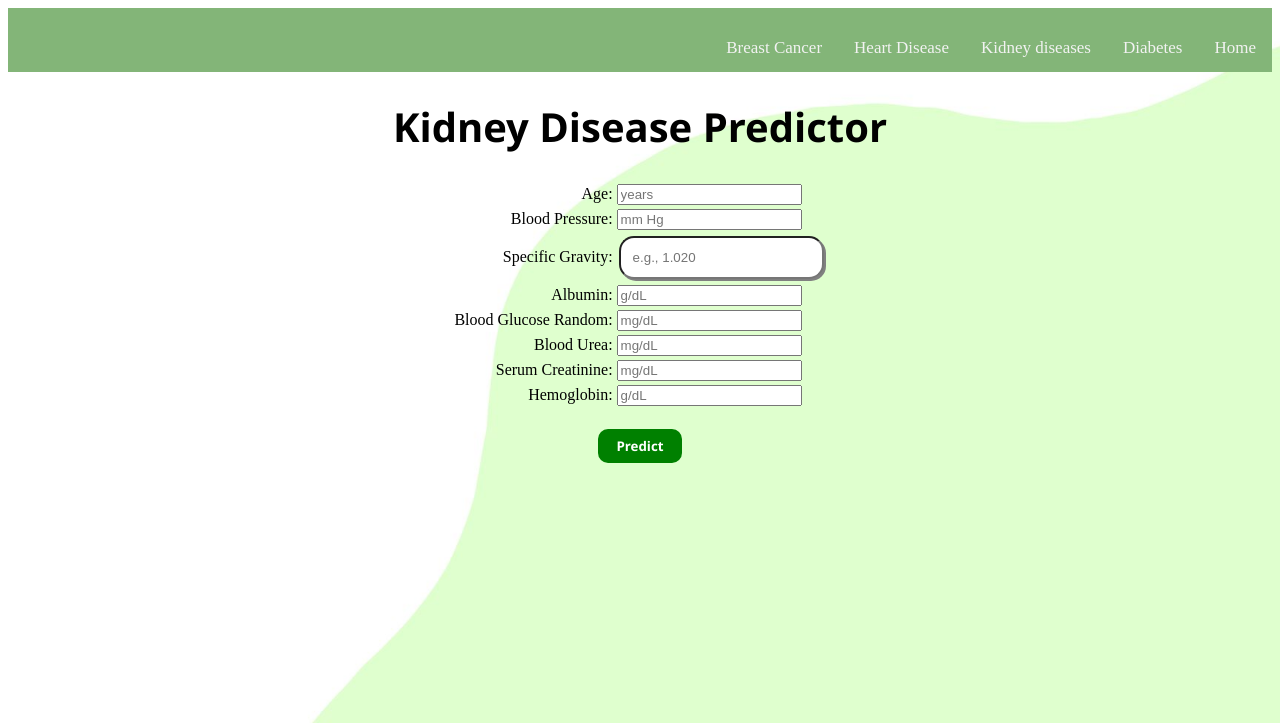
After one commit to hannahkamillia/DjangoProject, a Django app: page /menu/kidney in a window 1280 px wide. The commit adds this page. Shown: the top 723 px of the page. Run offline with Django 5.2, Linux system fonts and the light colour scheme.

Commit message:
initital

```diff
--- a/DiabetesPrediction/DiabetesPrediction/templates/heart.html
+++ b/DiabetesPrediction/DiabetesPrediction/templates/heart.html
@@ -64,10 +64,6 @@
             padding: 8px 18px;
             cursor: pointer;
             margin: 20px;
-        }
-
-        td{
-
         }
     </style>
 
--- /dev/null
+++ b/DiabetesPrediction/DiabetesPrediction/templates/kidney.html
@@ -0,0 +1,108 @@
+{%load static%}
+
+<!DOCTYPE html>
+<html lang="en">
+<head>
+    <meta charset="UTF-8">
+    <title>Kidney Disease Predictor</title>
+    <style>
+        body{
+            background-image:url("{% static '\diabetespredict\images\background.jpg'%}");
+            background-repeat: no-repeat;
+            background-attachment: fixed;
+            background-size: cover;
+        }
+        .topnav {
+            background-color: #83b578;
+            overflow: hidden;
+        }
+        .topnav a {
+            float: right;
+            color: #f2f2f2;
+            text-align: center;
+            padding: 14px 16px;
+            text-decoration: none;
+            font-size: 17px;
+        }
+        .topnav a:hover {
+            background-color: #111;
+        }
+        h1 {
+            text-align: center;
+            font-family: 'Segoe UI', Tahoma, Geneva, Verdana, sans-serif;
+            font-size: 40px;
+            color: black;
+        }
+        input[type=text] {
+            padding: 12px 12px;
+            margin: 2px;
+            box-sizing: border-box;
+            border-radius: 15px;
+            box-shadow: 2px 2px gray;
+        }
+        input[type=submit] {
+            background-color: green;
+            border: 2px;
+            color: #ffff;
+            border-radius: 10px;
+            font-family: 'Segoe UI', Tahoma, Geneva, Verdana, sans-serif;
+            font-weight: bold;
+            padding: 8px 18px;
+            cursor: pointer;
+            margin: 20px;
+        }
+    </style>
+
+</head>
+<body>
+    <div class = 'topnav'>
+        <ul>
+            <a href="home">Home</a>
+            <a href="predict">Diabetes</a>
+            <a href="kidney">Kidney diseases</a>
+            <a href="about.asp">Heart Disease</a>
+            <a href="about.asp">Breast Cancer</a>
+          </ul>
+      </div>
+      <div align = "center" class = "main">
+        <h1>Kidney Disease Predictor</h1>
+        <form action="kidney_result">
+            <table>
+                <tr>
+                    <td align="right">Age: </td>
+                    <td align="left"><input type="number" name="n1" placeholder="years" required></td>
+                </tr>
+                <tr>
+                    <td align="right">Blood Pressure: </td>
+                    <td align="left"><input type="number" name="n2" placeholder="mm Hg" required></td>
+                </tr>
+                <tr>
+                    <td align="right">Specific Gravity: </td>
+                    <td align="left"><input type="text" name="n3" placeholder="e.g., 1.020" required></td>
+                </tr>
+                <tr>
+                    <td align="right">Albumin: </td>
+                    <td align="left"><input type="number" name="n4" placeholder="g/dL" required></td>
+                </tr>
+                <tr>
+                    <td align="right">Blood Glucose Random: </td>
+                    <td align="left"><input type="number" name="n5" placeholder="mg/dL" required></td>
+                </tr>
+                <tr>
+                    <td align="right">Blood Urea: </td>
+                    <td align="left"><input type="number" name="n6" placeholder="mg/dL" required></td>
+                </tr>
+                <tr>
+                    <td align="right">Serum Creatinine: </td>
+                    <td align="left"><input type="number" name="n7" placeholder="mg/dL" required></td>
+                </tr>
+                <tr>
+                    <td align="right">Hemoglobin: </td>
+                    <td align="left"><input type="number" name="n8" placeholder="g/dL" required></td>
+                </tr>
+            </table>
+            <input type="submit" value="Predict">
+        </form>
+       </div>
+</body>
+</html>
--- a/DiabetesPrediction/DiabetesPrediction/templates/menu.html
+++ b/DiabetesPrediction/DiabetesPrediction/templates/menu.html
@@ -79,7 +79,7 @@
         <ul>
             <a href="home">Home</a>
             <a href="predict">Diabetes</a>
-            <a href="contact.asp">Kidney diseases</a>
+            <a href="kidney">Kidney diseases</a>
             <a href="heart">Heart Disease</a>
             <a href="breast">Breast Cancer</a>
           </ul>
@@ -109,7 +109,9 @@
                                 <img class="card-img-top" src="\static\diabetespredict\images\menu3.png" width = "100">
 								<h4>Kidney Disease</h4>
 								<p>Lorem ipsum dolor sit amet, consectetur adipiscing elit. Proin sapien augue, dictum et gravida et, viverra et est. </p>
-							    <button type="button" class="btn btn-primary site-btn">Start Right Now</button>
+							    <form action = 'kidney'>
+                                    <button type="submit" class="btn btn-primary site-btn">Start Right Now</button>
+                                </form>
 							</div>
 						</div> <!-- End Col -->
 
--- a/DiabetesPrediction/DiabetesPrediction/urls.py
+++ b/DiabetesPrediction/DiabetesPrediction/urls.py
@@ -43,6 +43,10 @@ urlpatterns = [
     path('menu/menu/breast', views.breast),
     path('menu/breast_result', views.breast_result),
     path('breast/breast_result', views.breast_result),
+    path('menu/kidney', views.kidney),
+    path('menu/menu/kidney', views.kidney),
+    path('menu/kidney_result', views.kidney_result),
+    path('menu/kidney_result', views.kidney_result),
 
 
     # Positive/Negative pages
--- a/DiabetesPrediction/DiabetesPrediction/views.py
+++ b/DiabetesPrediction/DiabetesPrediction/views.py
@@ -4,6 +4,7 @@ import matplotlib.pyplot as plt
 import seaborn as sns
 from sklearn.model_selection import train_test_split
 from sklearn.linear_model import LogisticRegression
+from sklearn.ensemble import RandomForestClassifier
 from sklearn.metrics import accuracy_score
 from sklearn.preprocessing import StandardScaler
 
@@ -32,9 +33,12 @@ def heart(request):
 def breast(request):
     return render(request, 'breast.html')
 
+def kidney(request):
+    return render(request, 'kidney.html')
+
 #!Read the data from the diabetes dataset
 def diabetes_result(request):
-    data = pd.read_csv(r"C:\Users\Hannah Kamillia\Downloads\diabetes.csv")
+    data = pd.read_csv(r"C:\Users\Nur Athirah\Downloads\diabetes\diabetes.csv")
 
 #!Train test split
     X = data.drop("Outcome", axis=1)
@@ -75,7 +79,7 @@ def diabetes_result(request):
 #!Heart Model
 def heart_result(request):
     # Load the heart disease dataset
-    data = pd.read_csv(r"C:\Users\Hannah Kamillia\Downloads\Heart_Disease_Prediction.csv")
+    data = pd.read_csv(r"C:\Users\Nur Athirah\Downloads\Heart_Disease_Prediction.csv")
 
     # Prepare features (X) and target (y)
     X = data.drop(columns=['Heart Disease'])
@@ -159,3 +163,71 @@ def breast_result(request):
         return render(request, "positive.html", {"result2": "Positive for Heart Disease"})
     else:
         return render(request, "negative.html", {"result2": "Negative for Heart Disease"})
+
+#Kidney Model
+def kidney_result(request):
+
+    #Load and preprocess the data
+    data = pd.read_csv(r"C:\Users\Nur Athirah\Downloads\kidney_disease.csv")
+
+    #Encode categorical features
+    label_cols = ['rbc', 'pc', 'pcc', 'ba', 'htn', 'dm', 'cad', 'appet', 'pe', 'ane', 'classification']
+    for col in label_cols:
+        data[col] = data[col].astype(str)
+        data[col] = data[col].factorize()[0]
+
+    #Replace blank values with NaN and handle missing values
+    #data.replace('\t?', pd.NA, inplace=True)
+    #data.fillna(data.mean(), inplace=True)
+        numeric_columns = data.select_dtypes(include=['float64', 'int64']).columns
+        data[numeric_columns] = data[numeric_columns].fillna(data[numeric_columns].mean())
+
+    #Separate features and target
+    X = data.drop(columns=["classification"])
+    y = data["classification"]
+
+    #Replace non-numeric values with NaN, then handle NaNs (e.g., fill with mean)
+    X = X.apply(pd.to_numeric, errors='coerce')
+
+    #Fill NaNs with the mean of each column
+    X.fillna(X.mean(), inplace=True)
+
+    # Ensure y is also numeric, if needed
+    y = pd.to_numeric(y, errors='coerce')
+
+    # Train a temporary Random Forest to get feature importances
+    rf_temp = RandomForestClassifier(random_state=42)
+    rf_temp.fit(X, y)
+
+    # Get feature importances and select the top features
+    feature_importances = pd.Series(rf_temp.feature_importances_, index=X.columns)
+    top_features = feature_importances.nlargest(8).index  # Select top 8 features
+    X_top = X[top_features]
+
+    # Split the data using only the top features
+    X_train, X_test, y_train, y_test = train_test_split(X_top, y, test_size=0.2, random_state=101)
+
+    # Train the final model using only the selected features
+    model = RandomForestClassifier(random_state=42)
+    model.fit(X_train, y_train)
+
+    # Testing function in Django
+    # def kidney_result(request):
+    # Input from user based on selected top features
+    kid_val1 = float(request.GET['n1'])
+    kid_val2 = float(request.GET['n2'])
+    kid_val3 = float(request.GET['n3'])
+    kid_val4 = float(request.GET['n4'])
+    kid_val5 = float(request.GET['n5'])
+    kid_val6 = float(request.GET['n6'])
+    kid_val7 = float(request.GET['n7'])
+    kid_val8 = float(request.GET['n8'])
+
+    # Predict based on user input
+    pred = model.predict([[kid_val1, kid_val2, kid_val3, kid_val4, kid_val5, kid_val6, kid_val7, kid_val8]])
+
+    # Show the result
+    if pred == [1]:
+        return render(request, "positive.html", {"result2": "Positive for Kidney Disease"})
+    else:
+        return render(request, "negative.html", {"result2": "Negative for Kidney Disease"})
```
